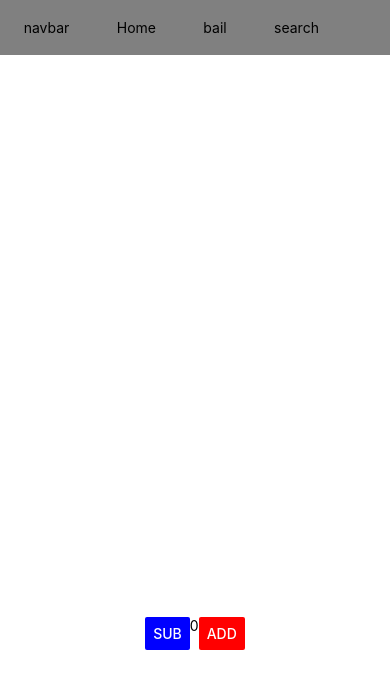
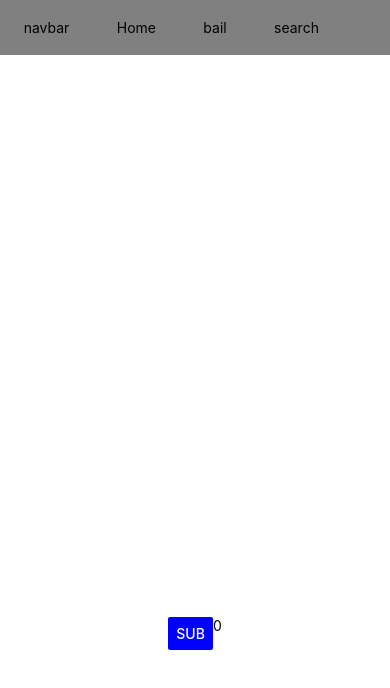
Before and after one commit to rabin123awale456/rabinawale, a React Native app: screen / in a window 390 px wide. Shown: the top 688 px of the page. Built offline with nearby package versions, Linux system fonts and the light colour scheme.

Commit message:
error free

```diff
--- a/app/screen/HomeSceen.js
+++ b/app/screen/HomeSceen.js
@@ -36,11 +36,7 @@ export default class HomeScreen extends React.Component {
                         {this.state.count}
                     </Text>
 
-                    <Buttons
-                        title='add'
-                        color='red'
-                        onPress={() => this.AddNumber()}
-                    />
+
 
                 </ View>
 
```
